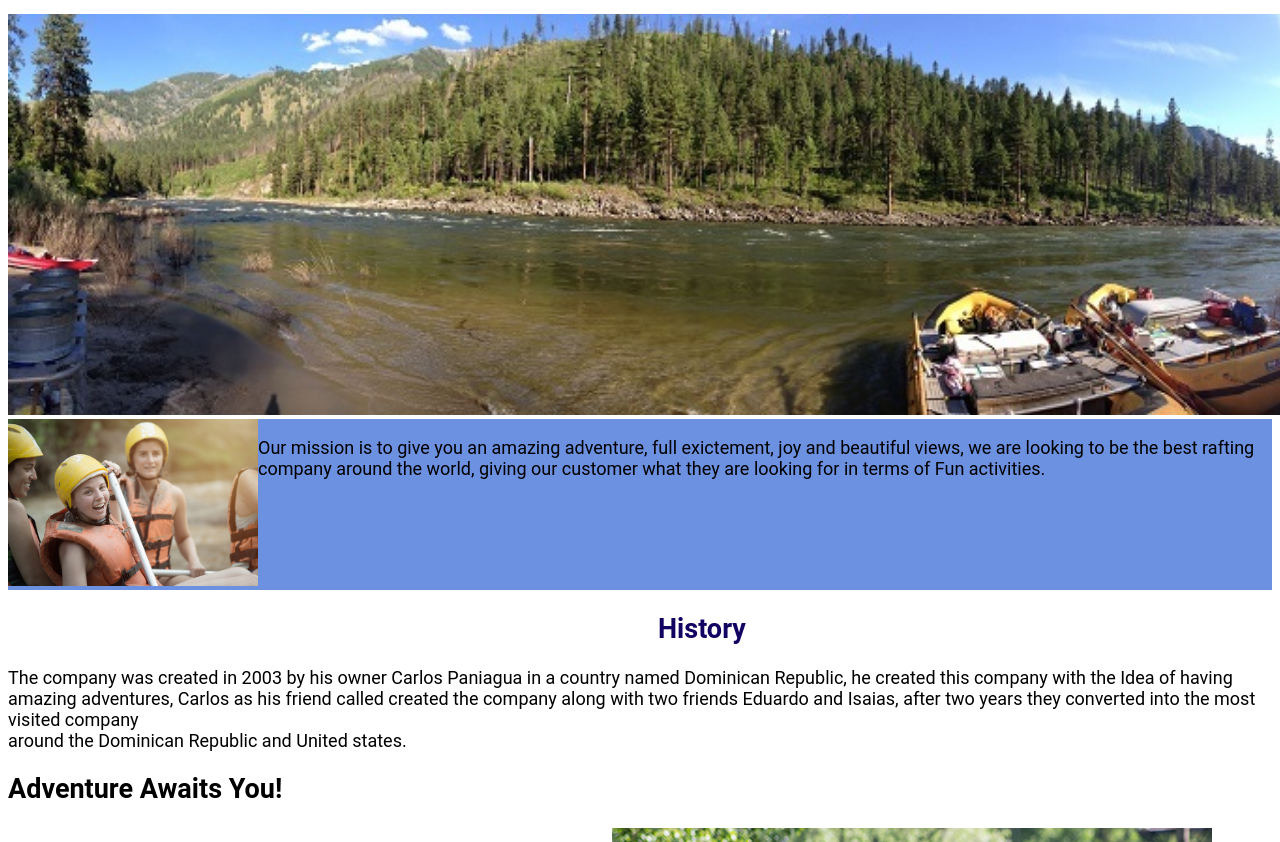
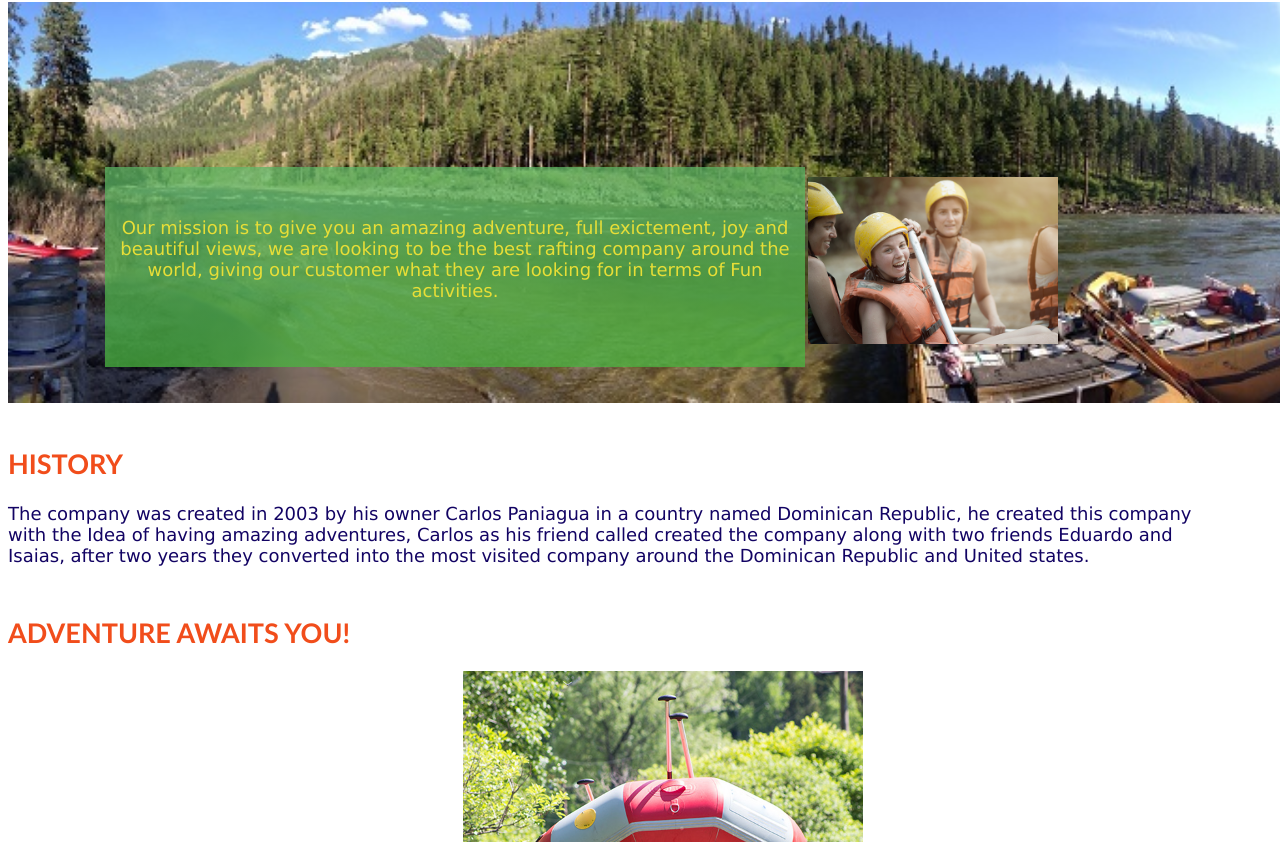
Before and after one commit to carlos992-bit/wdd130-about, a plain HTML site: page index.html in a window 1280 px wide. Shown: the part 358-1200 px from the top of the page. Drawn offline with Linux system fonts and the light colour scheme; a web font is replaced by a local one.

Commit message:
first commit

```diff
--- a/index.html
+++ b/index.html
@@ -7,7 +7,7 @@
     <title>Document</title>
 </head>
 <body>
-    <header><img width="250px" src="/images/rafting-logo-with-text-space-for-your-slogan-vector-23609232.jpg" alt="logo"> <nav> <a href=""></a> <a href=""></a> <a href=""></a> <a href=""></a>
+    <header><img width="250"src="/images/rafting-logo-with-text-space-for-your-slogan-vector-23609232.jpg" alt="logo"> <nav> <a href=""></a> <a href=""></a> <a href=""></a> <a href=""></a>
     </nav>
     <h1 class="h1">WHITE WATER RAFTING</h1>
     <main><div class="container"><img width="1500px" src="/images/river-wide.jpeg" alt="Hero">
@@ -15,38 +15,39 @@
     </div></main>
     <div class="container2"></div>
     <div class="container-2">
-        <article><img width="250px" src="/images/rafting21_600.png" alt="Article"></article>
-        <p>Our mission is to give you an amazing adventure, full exictement,
-             joy and beautiful views, we are looking to be the best rafting company  around the world,
-             giving our customer what they are looking for in terms of Fun activities. </p>
-            </div>
+        <article><img width="250" src="/images/rafting21_600.png" alt="Article"></article>
+             </div>
+             <p class="Mission">Our mission is to give you an amazing adventure, full exictement,
+                joy and beautiful views, we are looking to be the best rafting company  around the world,
+                giving our customer what they are looking for in terms of Fun activities. </p>
 
 
 
 
-<section class="History"><h2>History</h2>
-</section><p>The company was created in 2003 by his owner Carlos Paniagua in a country named Dominican Republic,
+<section class="History"><h2>HISTORY</h2>
+</section>
+<p class="company">The company was created in 2003 by his owner Carlos Paniagua in a country named Dominican Republic,
     he created this company with the Idea of having amazing adventures,
    Carlos as his friend called created the company along with two friends Eduardo and Isaias,
-   after two years they converted into the most visited company<br> around the Dominican Republic and United states.
+   after two years they converted into the most visited company around the Dominican Republic and United states.
 </p>
 
-<section><h2>Adventure Awaits You!</h2> <img src="/images/rafting59_600.jpg" alt="">
-    <img src="/images/rafting31_600.jpg" alt="">
-    <img src="/images/rafting43_600.jpg" alt="">
-    <img src="/images/rafting12_1024.jpg" alt="">
-    <img src="/images/rafting19_600.jpg" alt=""></section>
+<section class="adventure"><h2>ADVENTURE AWAITS YOU!</h2> <img width="450px"src="/images/rafting59_600.jpg" alt="">
+    <img width="400"src="/images/rafting31_600.jpg" alt="">
+    <img width="400"src="/images/salmon-kayak-banner2.jpg" alt="">
+    <img width="500"src="/images/rafting12_1024.jpg" alt="">
+    <img src="/images/salmon-interest.jpg" alt=""></section>
 </header>
 
-    <footer><p>©2024 Rafting Travel-Carlos Paniagua</p>
+    <footer><p class="footer">©2024 Rafting Travel-Carlos Paniagua</p>
 
 <nav class="sociallinks">
     <a href="https://facebook.com">
-    <img width="30px" src="/images/5296499_fb_facebook_facebook logo_icon.png" alt="Facebook"> </a>
+    <img width="30"src="/images/5296499_fb_facebook_facebook logo_icon.png" alt="Facebook"> </a>
     <a href="https://twitter.com">
-    <img width="30px"  src="/images/5296514_bird_tweet_twitter_twitter logo_icon.png" alt="Twitter"> </a>
+    <img width="30"src="/images/5296514_bird_tweet_twitter_twitter logo_icon.png" alt="Twitter"> </a>
     <a href="https://instagram.com">
-    <img width="30px" src="/images/6929237_instagram_icon.png" alt="Instagram"> </a>
+    <img width="30"src="/images/6929237_instagram_icon.png" alt="Instagram"> </a>
     </nav></footer>
 </body>
 </html>
--- a/styles/rafting.css
+++ b/styles/rafting.css
@@ -1,4 +1,3 @@
-@import url(https://fonts.googleapis.com/css2?family=font-name&family=optional-2nd-font-name&display=swap);
 :root{    --primary-color: #4cc9f0;
     --secondary-color: #181717;
     --accent1-color:  #fa9857;
@@ -14,7 +13,7 @@
     {display: block;
     width: 100%;
     height: auto;
-    position: flex;
+    position: absolute;
 }
 
 .div img {
@@ -25,14 +24,25 @@
 
   .h1 {
     color: rgb(18, 3, 99);
+    font-family: Georgia, 'Times New Roman', Times, serif;
     margin-left: 400px;
+    margin-top: 5px;
   }
 
+  .adventure {
+    font-family: 'Trebuchet MS', 'Lucida Sans Unicode', 'Lucida Grande', 'Lucida Sans', Arial, sans-serif;
+    text-align: left;
+    color: rgb(241, 77, 27);
+    margin-top: -150px;
+
+  }
 
   body{
     font-size: 18px;
     font-family: 'Roboto', Arial, sans-serif;
     align-items: center;
+    max-width: 1200px;
+
 }
 
   .container-2 {
@@ -41,11 +51,24 @@
     background-color: #6c91e0;
 
 }
+.Mission {
+  background: linear-gradient(rgba(93, 180, 100, 0.75), rgba(73, 180, 63, 0.75));
+  font-family: Verdana, Geneva, Tahoma, sans-serif;color: rgb(231, 222, 55);
+  padding-top: 50px;
+  margin-top: -240px;
+  margin-left: 97px;
+  text-align: center;
+  position: relative;
+  width: 700px;
+  height: 150px;
+}
 
 
   article {
+    width: 700px;
+    margin-top: -230px;
+    margin-left: 800px;
 
-    display: relative;
   }
 
 
@@ -57,13 +80,28 @@
     color: #000;
 }
 
+.company {
+  font-family: Verdana, Geneva, Tahoma, sans-serif;
+  margin-bottom: 200px;color: rgb(18, 3, 99);
+  text-align: left;
+
+}
+
 
 .History {
-    color: rgb(18, 3, 99);
-    margin-left: 650px;
+  font-family: 'Trebuchet MS', 'Lucida Sans Unicode', 'Lucida Grande', 'Lucida Sans', Arial, sans-serif;
+    color: rgb(241, 77, 27);
+    margin-left: 0;
+    margin-top: 80px;
+    position: relative;
 
 }
 
 .paragraph-history {
     color: rgb(18, 3, 99);
+    text-align: left;
 }
+
+.footer {
+  color: rgb(18, 3, 99);
+}
```
Also changed, not shown: images/bighorn-ram.jpg (added), images/rafting20_600.jpg (added), images/rafting26_600.jpg (added), images/salmon-interest.jpg (added).
